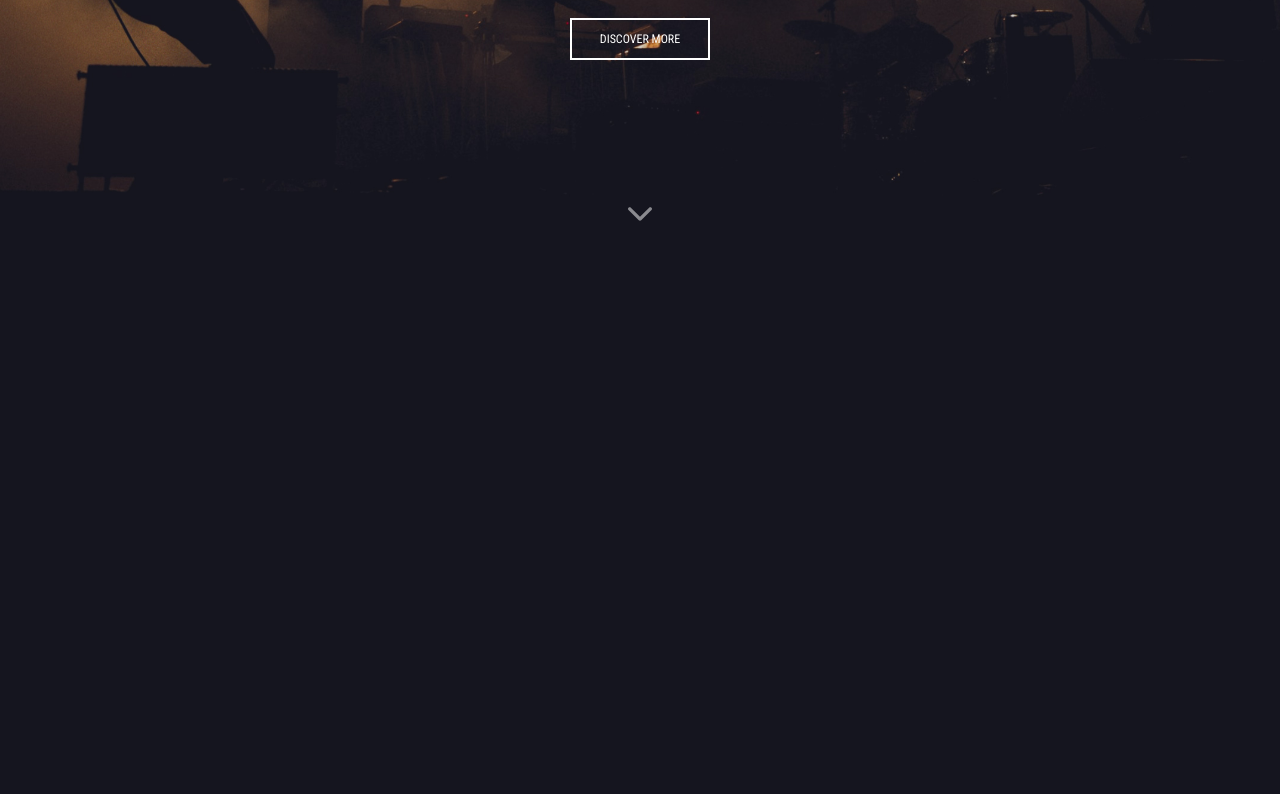
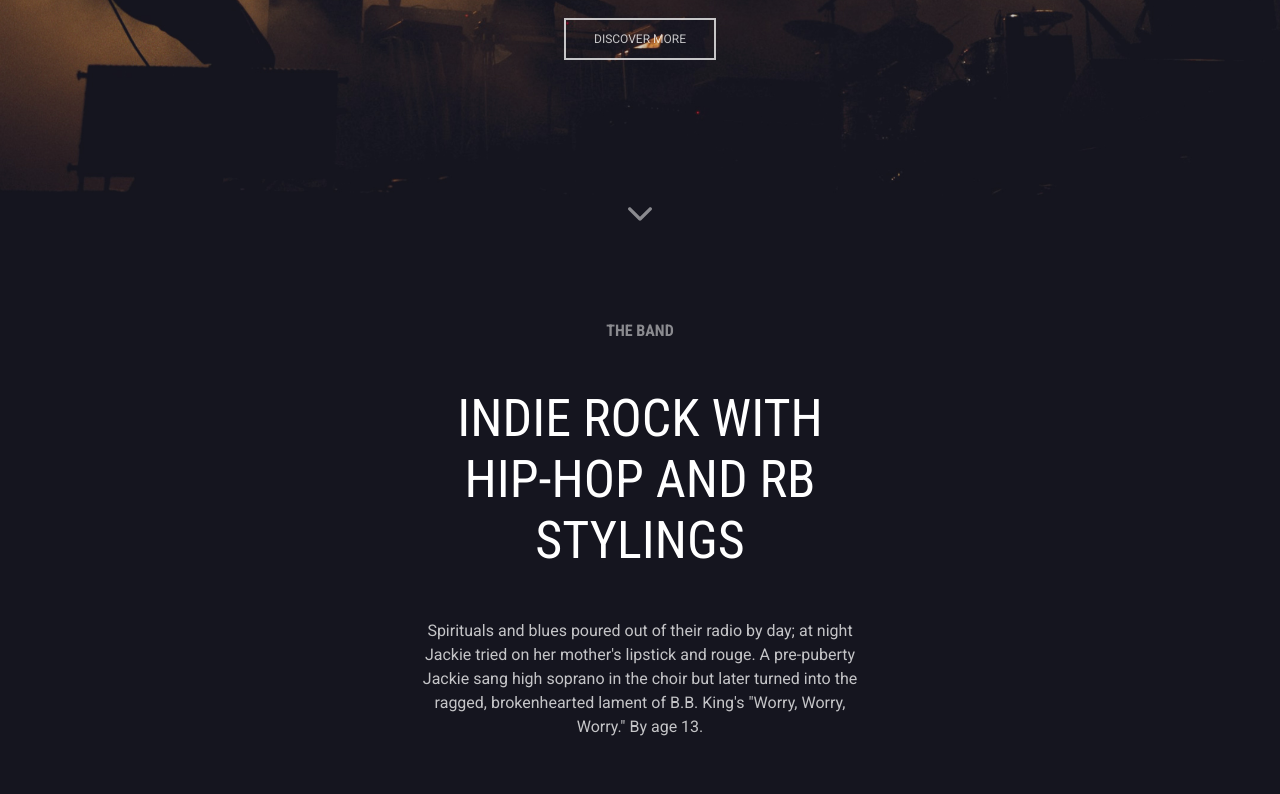
Before and after one commit to karlmcguire/band, a plain HTML site: page docs/index.html in a window 1280 px wide. Shown: the part 486-1280 px from the top of the page. Before the commit the page ends 933 px from the top, so only its background shows below. Drawn offline with nearby package versions, Linux system fonts and the light colour scheme.

Commit message:
next section

```diff
--- a/docs/index.css
+++ b/docs/index.css
@@ -5,6 +5,13 @@ body {
     background-color: #15151f;
     color: #fff;
     font-size: 16px;
+}
+
+.box {
+    display: flex;
+    align-items: center;
+    justify-content: center;
+    height: 30rem;
 }
 
 .moda {
@@ -99,21 +106,26 @@ body {
 
 .section {
     text-align: center;
-    max-width: 33%;
+    max-width: 35%;
 }
     .section div {
-        text-transform: uppercase;
         margin-bottom: 3rem;
     }
     .section__label {
+        text-transform: uppercase;
         font-weight: bold;
         font-size: 1rem;
         opacity: 0.5;
     }
     .section__head {
+        text-transform: uppercase;
         font-size: 3.25rem;
     }
-    .section__body {}
+    .section__body {
+        font-family: "Roboto", sans-serif;
+        line-height: 1.5;
+        opacity: 0.75;
+    }
 
 .button {
     font-size: 0.75rem;
--- a/docs/index.html
+++ b/docs/index.html
@@ -43,13 +43,21 @@
             </div>
         </div>
 
-        <br>
-        <br>
-        <br>
-        <br>
-        <br>
-        <br>
-        <br>
+        <div class="box"><div class="section">
+            <div class="section__label">
+                the band
+            </div>
+            <div class="section__head">
+                indie rock with hip-hop and rb stylings
+            </div>
+            <div class="section__body">
+                Spirituals and blues poured out of their radio by day; at night
+                Jackie tried on her mother's lipstick and rouge. A pre-puberty
+                Jackie sang high soprano in the choir but later turned into the
+                ragged, brokenhearted lament of B.B. King's "Worry, Worry,
+                Worry." By age 13.
+            </div>
+        </div></div>
 
         <script type="text/javascript" src="js/index.js"></script>
     </body>
```
